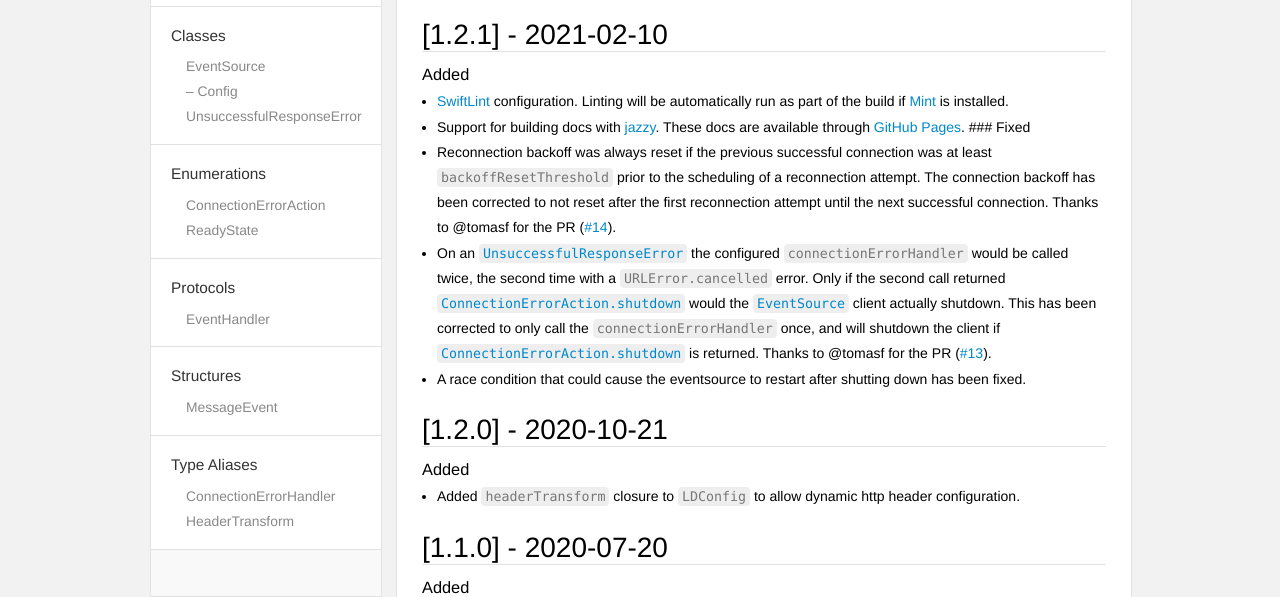
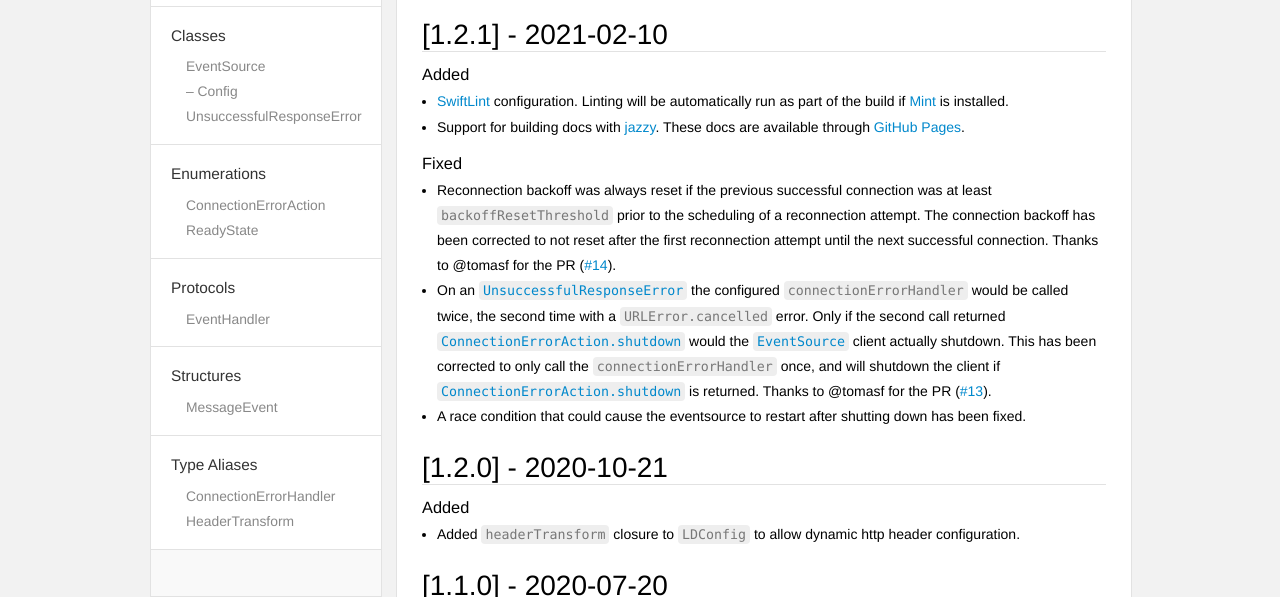
Before and after one commit to launchdarkly/swift-eventsource, a plain HTML site: page changelog.html in a window 1280 px wide. Shown: the part 203-800 px from the top of the page. Drawn offline with Linux system fonts and the light colour scheme.

Commit message:
Fix changelog formatting.

```diff
--- a/changelog.html
+++ b/changelog.html
@@ -115,8 +115,11 @@
 
 <ul>
 <li><a href="https://github.com/realm/SwiftLint">SwiftLint</a> configuration. Linting will be automatically run as part of the build if <a href="https://github.com/yonaskolb/Mint">Mint</a> is installed.</li>
-<li>Support for building docs with <a href="https://github.com/realm/jazzy">jazzy</a>. These docs are available through <a href="https://launchdarkly.github.io/swift-eventsource/">GitHub Pages</a>.
-### Fixed</li>
+<li>Support for building docs with <a href="https://github.com/realm/jazzy">jazzy</a>. These docs are available through <a href="https://launchdarkly.github.io/swift-eventsource/">GitHub Pages</a>.</li>
+</ul>
+<h3 id='fixed' class='heading'>Fixed</h3>
+
+<ul>
 <li>Reconnection backoff was always reset if the  previous successful connection was at least <code>backoffResetThreshold</code> prior to the scheduling of a reconnection attempt. The connection backoff has been corrected to not reset after the first reconnection attempt until the next successful connection. Thanks to  @tomasf for the PR (<a href="https://github.com/launchdarkly/swift-eventsource/pull/14">#14</a>).</li>
 <li>On an <code><a href="Classes/UnsuccessfulResponseError.html">UnsuccessfulResponseError</a></code> the configured <code>connectionErrorHandler</code> would be called twice, the second time with a <code>URLError.cancelled</code> error. Only if the second call returned <code><a href="Enums/ConnectionErrorAction.html#/s:18LDSwiftEventSource21ConnectionErrorActionO8shutdownyA2CmF">ConnectionErrorAction.shutdown</a></code> would the <code><a href="Classes/EventSource.html">EventSource</a></code> client actually shutdown. This has been corrected to only call the <code>connectionErrorHandler</code> once, and will shutdown the client if <code><a href="Enums/ConnectionErrorAction.html#/s:18LDSwiftEventSource21ConnectionErrorActionO8shutdownyA2CmF">ConnectionErrorAction.shutdown</a></code> is returned. Thanks to  @tomasf for the PR (<a href="https://github.com/launchdarkly/swift-eventsource/pull/13">#13</a>).</li>
 <li>A race condition that could cause the eventsource to restart after shutting down has been fixed.</li>
```
Also changed, not shown: docsets/LDSwiftEventSource.docset/Contents/Resources/Documents/changelog.html (+5 -2 lines), 1 other file.
